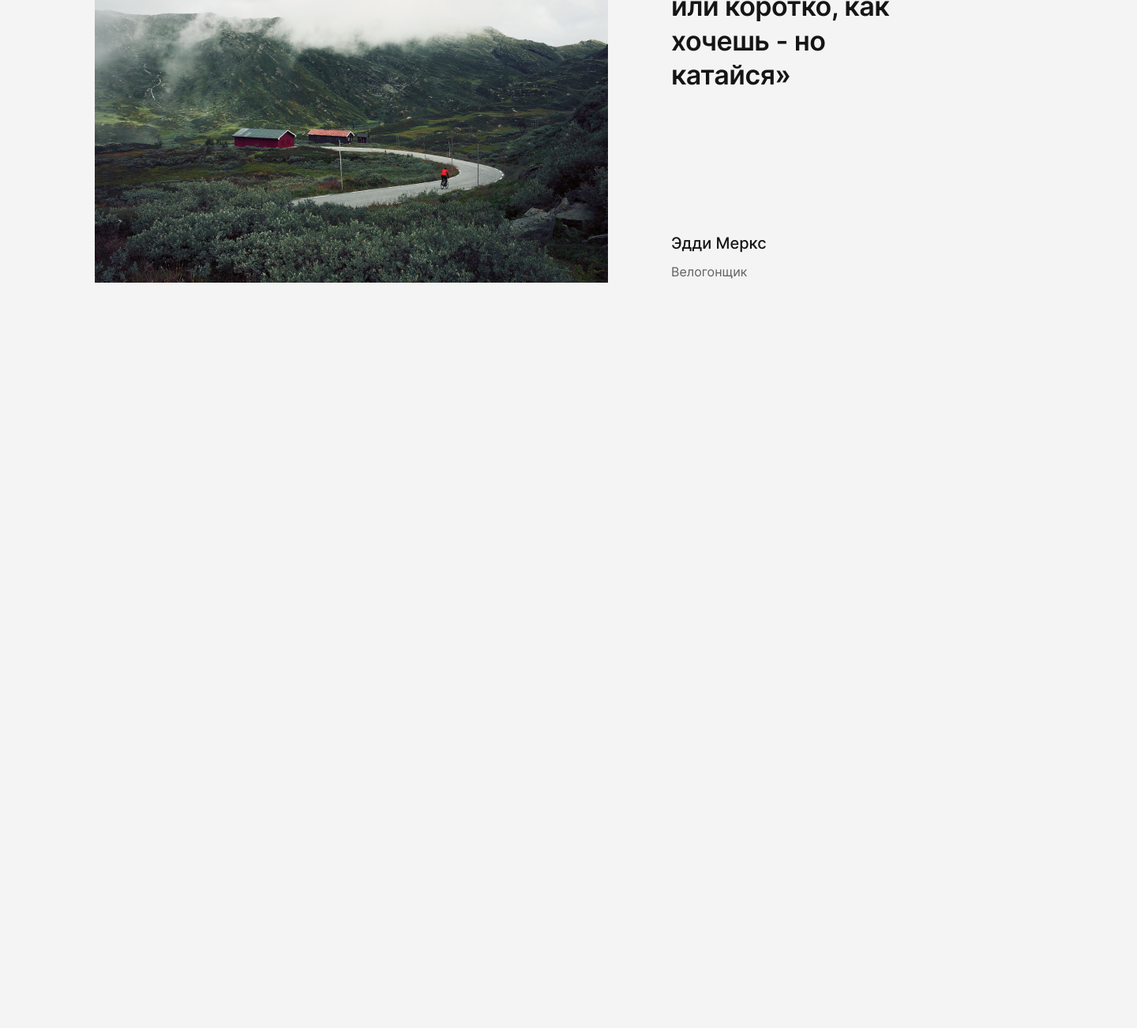
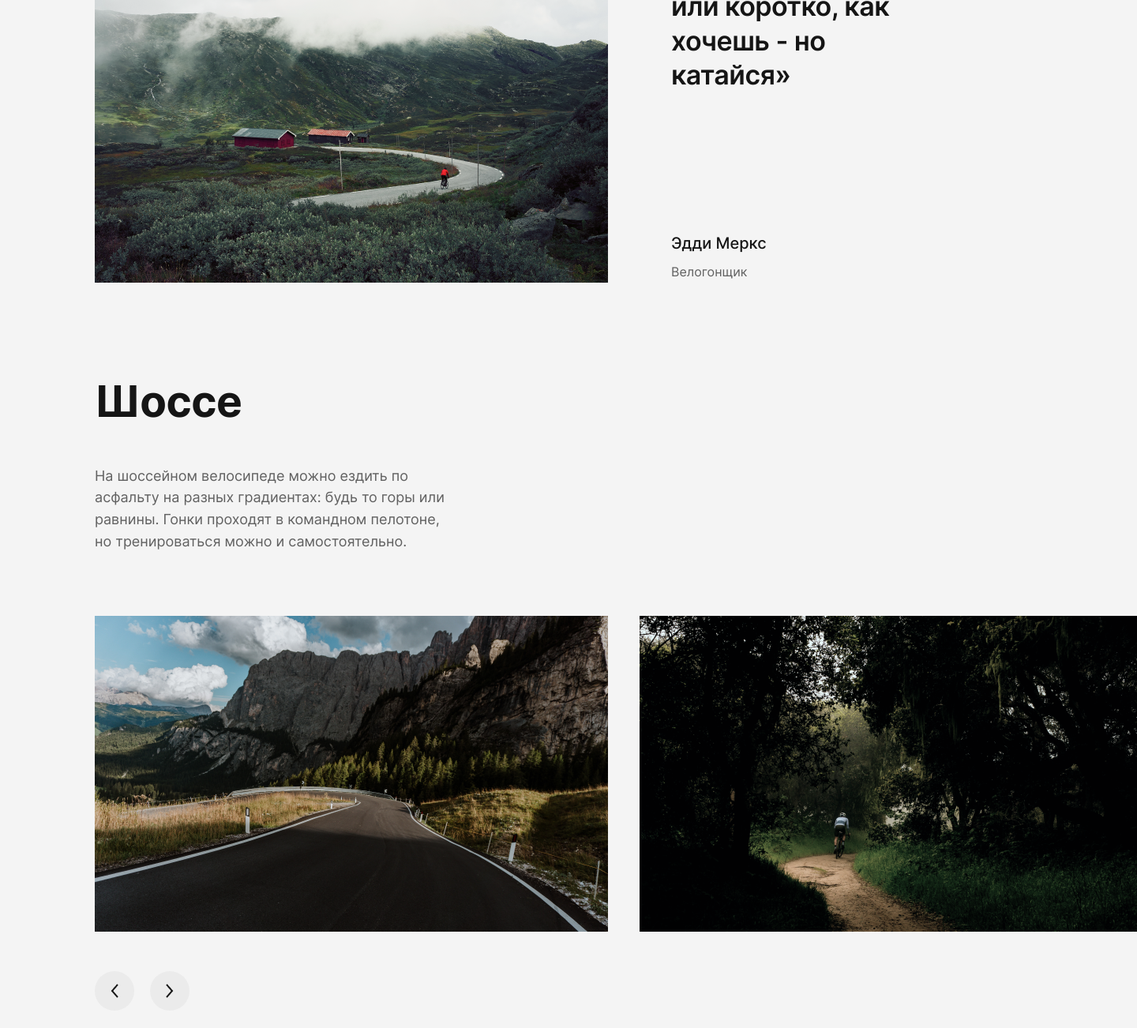
Before and after one commit to snpbck11/bikes, a plain HTML site: page index.html in a window 1280 px wide. Shown: the part 1152-2454 px from the top of the page at 79% size, 1440 px wide, since content can reach past the window. Before the commit the page ends 1570 px from the top, so only its background shows below. Drawn offline with Linux system fonts and the light colour scheme; files whose address does not match are found by name.

Commit message:
add slider without js

```diff
--- a/index.html
+++ b/index.html
@@ -17,7 +17,7 @@
   </header>
   <main class="content">
     <section class="about">
-      <h1 class="about__title">Шоссе, ТТ и Грэвел</h1>
+      <h1 class="section-title about__title">Шоссе, ТТ и Грэвел</h1>
       <div class="about__container">
         <p class="section-subtitle">Триатлонные старты, горные серпантины или грейвел заезды по живописным маршрутам
           – нужно только определиться с выбором велосипеда и отправиться в путь.</p>
@@ -30,11 +30,28 @@
     </section>
     <section class="quote">
       <div class="quote__container">
-        <h2 class="section-title">«Катайся много или мало, долго или коротко, как хочешь - но катайся»</h2>
+        <q class="quote__title">Катайся много или мало, долго или коротко, как хочешь - но катайся</q> <!--Check to valid-->
         <p class="quote__author">Эдди Меркс</p>
         <p class="quote__author-subline">Велогонщик</p>
       </div>
-      <img src="./images/Highway.png" alt="Горная дорога" class="quote__image">
+      <img src="./images/mountain-road.png" alt="Горная дорога" class="quote__image">
+    </section>
+    <section class="slider">
+      <div class="slider__wrapper">
+        <div class="slider__text">
+          <h2 class="section-title">Шоссе</h2>
+          <p class="section-subtitle">На шоссейном велосипеде можно ездить по асфальту на разных градиентах: будь то горы или равнины.
+           Гонки проходят в командном пелотоне, но тренироваться можно и самостоятельно.</p>
+        </div>
+        <div class="slider__container">
+          <img src="./images/Mountain-highway.png" alt="Серпантин" class="slider__image">
+          <img src="./images/Wood.png" alt="Лесная дорога" class="slider__image">
+        </div>
+      </div>
+      <div class="slider__buttons">
+        <button class="slider__button"></button>
+        <button class="slider__button"></button>
+      </div>
     </section>
   </main>
   <footer class="footer">
--- a/style.css
+++ b/style.css
@@ -69,12 +69,6 @@
 }
 
 .about__title {
-  font-weight: 700;
-  font-size: 55px;
-  line-height: 1.1;
-  letter-spacing: -0.5px;
-  color: #151515;
-  margin: 0;
   padding: 80px 0 50px;
 }
 
@@ -192,6 +186,15 @@
 }
 
 .section-title {
+  font-weight: 700;
+  font-size: 55px;
+  line-height: 1.1;
+  letter-spacing: -0.5px;
+  color: #151515;
+  margin: 0;
+}
+
+.quote__title {
   font-weight: 600;
   font-size: 34px;
   line-height: 1.29;
@@ -229,6 +232,62 @@
   height: 100%;
 }
 
+.slider {
+  max-width: calc(100% - 120px);
+  margin-left: auto;
+  display: flex;
+  flex-direction: column;
+  padding: 60px 0;
+  gap: 50px;
+}
+
+.slider__wrapper {
+  display: flex;
+  flex-direction: column;
+  gap: 80px;
+}
+
+.slider__text {
+  max-width: 460px;
+  display: flex;
+  flex-direction: column;
+  gap: 50px;
+}
+
+.slider__container {
+  display: flex;
+  gap: 40px;
+}
+
+.slider__image {
+  object-fit: cover;
+  object-fit: contain;
+}
+
+.slider__buttons {
+  display: flex;
+  gap: 20px;
+}
+
+.slider__button {
+  width: 50px;
+  height: 50px;
+  padding: 0;
+  border: none;
+  background: url('./images/arrow-back.png') center #ebebeb no-repeat;
+  border-radius: 50px;
+  transition: opacity .5s;
+}
+
+.slider__button:hover {
+  cursor: url('./images/cursor.svg'), pointer;
+  opacity: .6;
+}
+
+.slider__button:last-of-type {
+  transform: scaleX(-1);
+}
+
 .footer {
   flex-shrink: 0;
 }
```
Also changed, not shown: images/arrow-back.png (added), images/arrow-forward.png (added), images/mountain-road.png (renamed from images/Highway.png).
